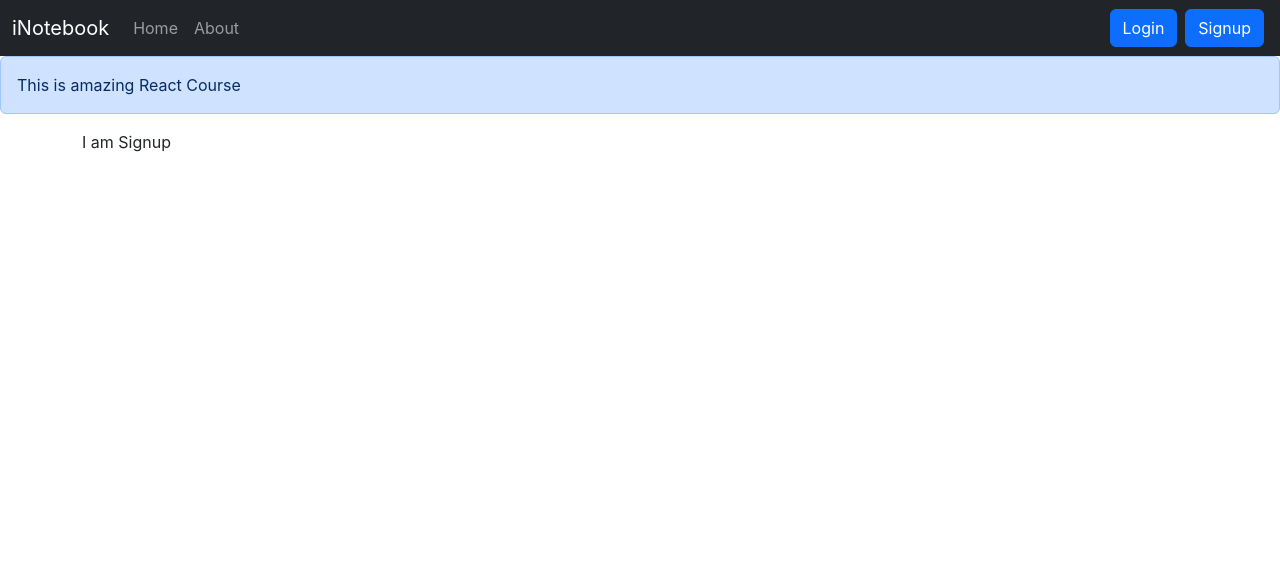
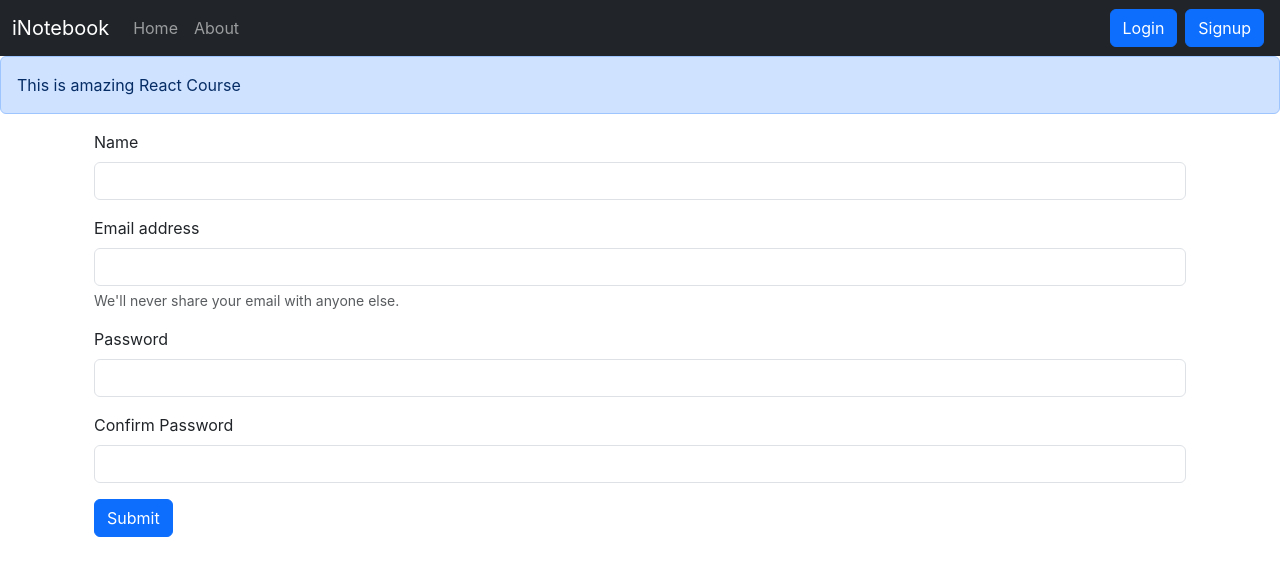
Before and after one commit to kapoor08/inotebook, a React (Create React App) app: page /signup in a window 1280 px wide. Shown: the top 576 px of the page. Built offline with nearby package versions, Linux system fonts and the light colour scheme.

Commit message:
changes done

```diff
--- a/src/components/Login.js
+++ b/src/components/Login.js
@@ -1,15 +1,16 @@
 import React, {useState} from 'react';
+import { useNavigate } from "react-router-dom";
+const Login = (props) => {
+    const navigate = useNavigate();
+    const [credentials, setCredentials] = useState({email: "", password: ""});
 
-const Login = () => {
-
-    const [credentials, setCredentials] = useState({email: "", password: ""});
-    const [password, setPassword] = useState("");
     const onChange = (e) =>{
         setCredentials({...credentials, [e.target.name]: e.target.value});
     }
 
     const handleSubmit = async (e) =>{
         e.preventDefault();
+
         const response = await fetch(
             "http://localhost:5000/api/auth/login",
             {
@@ -19,10 +20,13 @@
               },
               body: JSON.stringify({email: credentials.email, password: credentials.password})
             });
+
             const json = await response.json();
             console.log(json);
             if(json.success){
-
+                //Save the auth token and redirect
+                localStorage.setItem("token", json.authToken);
+                navigate("/");
             }else{
                 alert("Invalid credentials");
             }
@@ -39,7 +43,7 @@
             <label htmlFor="password" className="form-label">Password</label>
             <input type="password" value={credentials.password} className="form-control" onChange={onChange} name="password" id="password"/>
         </div>
-        <button type="submit" className="btn btn-primary" >Submit</button>
+        <button type="submit" className="btn btn-primary">Submit</button>
         </form>
     </div>
   );
--- a/src/components/Signup.js
+++ b/src/components/Signup.js
@@ -1,9 +1,59 @@
-import React from 'react';
+import React, {useState} from 'react';
+import { useNavigate } from "react-router-dom";
 
 const Signup = () => {
+  const navigate = useNavigate();
+  const [credentials, setCredentials] = useState({name: "", email: "", password: "", cpassword: ""});
+
+  const handleSubmit = async (e) =>{
+    e.preventDefault();
+    const {name, email, password } = credentials;
+    const response = await fetch(
+        "http://localhost:5000/api/auth/createuser",
+        {
+          method: "POST",
+          headers: {
+            "Content-Type": "application/json"
+          },
+          body: JSON.stringify({name, email, password})
+        });
+
+        const json = await response.json();
+        console.log(json);
+        if(json.success){
+          //Save the auth token and redirect
+          localStorage.setItem("token", json.authToken);
+          navigate("/");
+        }else{
+          alert("Invalid credentials");
+        }
+}
+
+  const onChange = (e) =>{
+    setCredentials({...credentials, [e.target.name]: e.target.value});
+}
   return (
-    <div>
-      I am Signup
+    <div className="container">
+      <form onSubmit={handleSubmit}>
+        <div className="mb-3">
+            <label htmlFor="name" className="form-label">Name</label>
+            <input type="text" className="form-control"  name="name" onChange={onChange} id="name" aria-describedby="emailHelp"/>
+        </div>
+        <div className="mb-3">
+            <label htmlFor="email" className="form-label">Email address</label>
+            <input type="email" className="form-control"  name="email" onChange={onChange} id="email" aria-describedby="emailHelp"/>
+            <div id="emailHelp" className="form-text">We'll never share your email with anyone else.</div>
+        </div>
+        <div className="mb-3">
+            <label htmlFor="password" className="form-label">Password</label>
+            <input type="password" className="form-control" name="password" onChange={onChange} id="password"/>
+        </div>
+        <div className="mb-3">
+            <label htmlFor="cpassword" className="form-label">Confirm Password</label>
+            <input type="password" className="form-control" name="cpassword" onChange={onChange} id="cpassword"/>
+        </div>
+        <button type="submit" className="btn btn-primary">Submit</button>
+        </form>
     </div>
   );
 }
```
Also changed, not shown: 1 other file (tests, documents, lock files or other folders).
